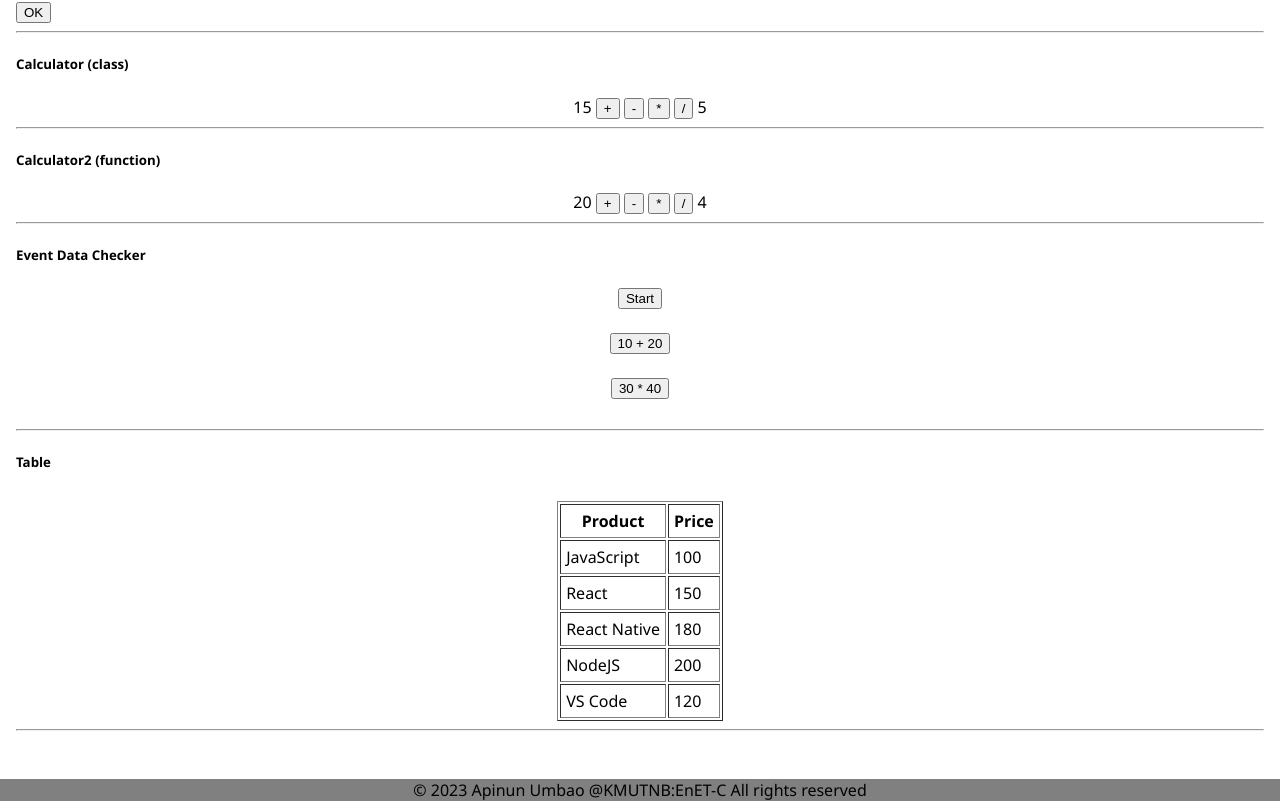
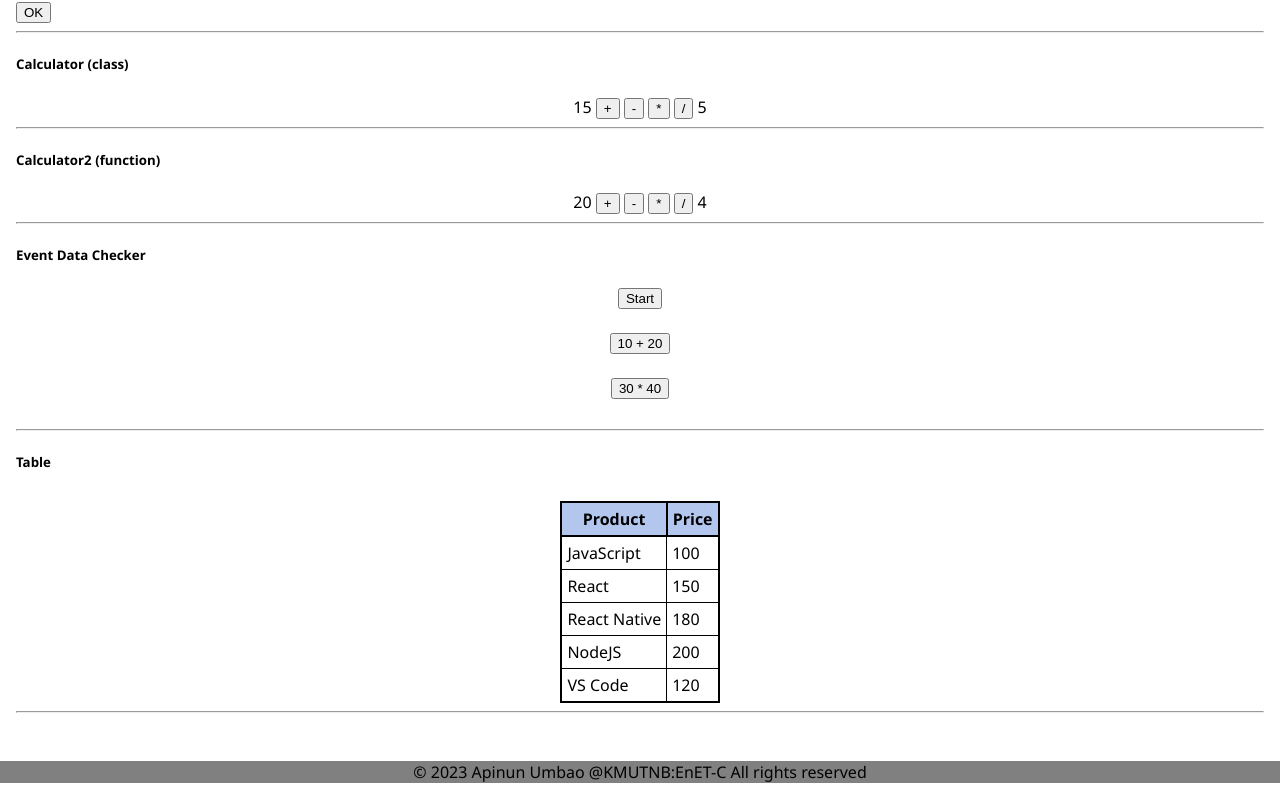
Before and after one commit to NoteAP00/ReactClass_KMUTNB, a React (Create React App) app in the folder app1/: page / in a window 1280 px wide. Shown: the part 756-1557 px from the top of the page. Built offline with nearby package versions, Linux system fonts and the light colour scheme.

Commit message:
Update App.css

```diff
--- a/app1/src/App.css
+++ b/app1/src/App.css
@@ -73,6 +73,18 @@ html , body {
   color: #61dafb;
 }
 
+table {
+  border-collapse: collapse;
+  border: 2px solid black;
+  color: rgb(0, 0, 0);
+}
+
+th{
+  border: 2px solid black;
+  color: rgb(0, 0, 0);
+  background-color: #b3c7ee;
+}
+
 @keyframes App-logo-spin {
   from {
     transform: rotate(0deg);
```
